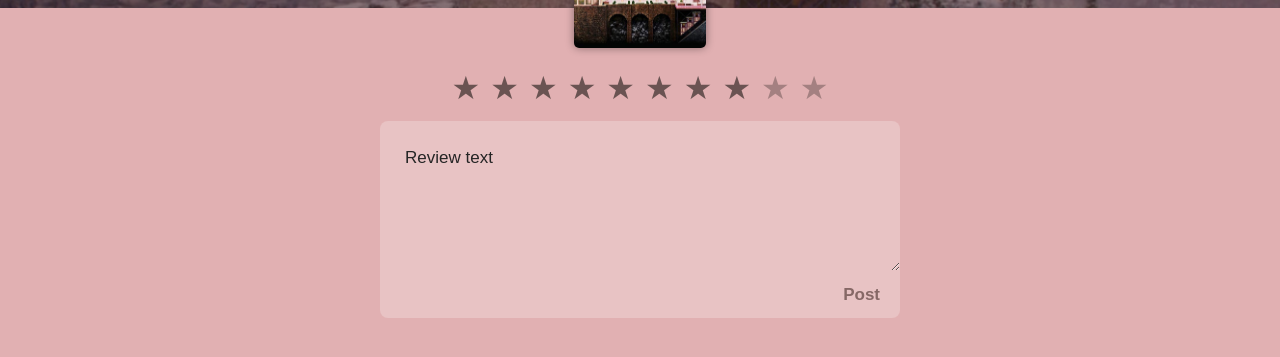
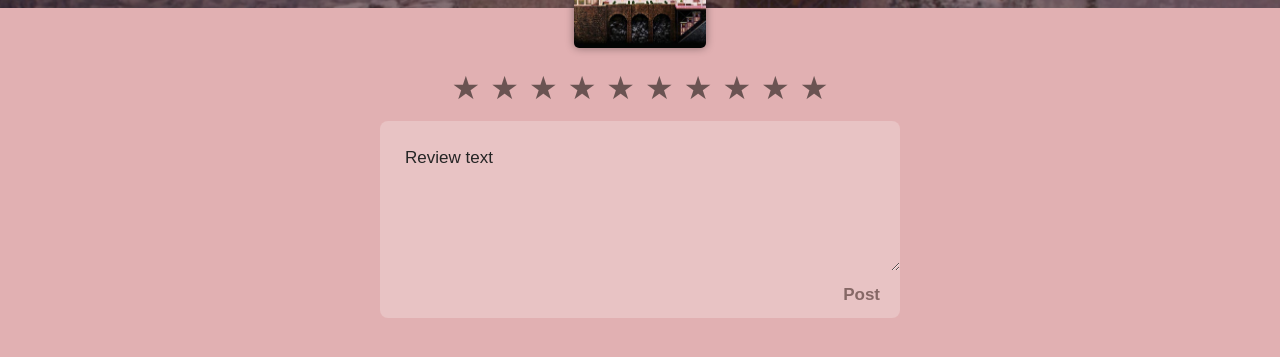
Before and after one commit to ViZuVi/1108323-what-to-watch-6, a React app: page /films/1/review in a window 1280 px wide. Shown: the part 297-654 px from the top of the page. Built offline with nearby package versions, Linux system fonts and the light colour scheme.

Commit message:
Создана форма отправки комментария, данные сохраняются в state

```diff
--- a/src/components/add-review/add-review.jsx
+++ b/src/components/add-review/add-review.jsx
@@ -2,13 +2,14 @@ import React from 'react';
 import {Link} from 'react-router-dom';
 import PropTypes from 'prop-types';
 import {moviePropTypes} from '../../props-validation';
+import CommentForm from '../comment-form/comment-form';
 
 const AddReview = ({movie}) => {
   return (
     <section className="movie-card movie-card--full">
       <div className="movie-card__header">
         <div className="movie-card__bg">
-          <img src="img/bg-the-grand-budapest-hotel.jpg" alt="The Grand Budapest Hotel" />
+          <img src={movie.backgroundImg} alt={movie.title} />
         </div>
 
         <h1 className="visually-hidden">WTW</h1>
@@ -46,49 +47,7 @@ const AddReview = ({movie}) => {
       </div>
 
       <div className="add-review">
-        <form action="#" className="add-review__form">
-          <div className="rating">
-            <div className="rating__stars">
-              <input className="rating__input" id="star-1" type="radio" name="rating" value="1"/>
-              <label className="rating__label" htmlFor="star-1">Rating 1</label>
-
-              <input className="rating__input" id="star-2" type="radio" name="rating" value="2" />
-              <label className="rating__label" htmlFor="star-2">Rating 2</label>
-
-              <input className="rating__input" id="star-3" type="radio" name="rating" value="3" defaultChecked />
-              <label className="rating__label" htmlFor="star-3">Rating 3</label>
-
-              <input className="rating__input" id="star-4" type="radio" name="rating" value="4" />
-              <label className="rating__label" htmlFor="star-4">Rating 4</label>
-
-              <input className="rating__input" id="star-5" type="radio" name="rating" value="5" />
-              <label className="rating__label" htmlFor="star-5">Rating 5</label>
-
-              <input className="rating__input" id="star-6" type="radio" name="rating" value="6"/>
-              <label className="rating__label" htmlFor="star-6">Rating 6</label>
-
-              <input className="rating__input" id="star-7" type="radio" name="rating" value="7" />
-              <label className="rating__label" htmlFor="star-7">Rating 7</label>
-
-              <input className="rating__input" id="star-8" type="radio" name="rating" value="8" defaultChecked />
-              <label className="rating__label" htmlFor="star-8">Rating 8</label>
-
-              <input className="rating__input" id="star-9" type="radio" name="rating" value="9" />
-              <label className="rating__label" htmlFor="star-9">Rating 9</label>
-
-              <input className="rating__input" id="star-10" type="radio" name="rating" value="10" />
-              <label className="rating__label" htmlFor="star-10">Rating 10</label>
-            </div>
-          </div>
-
-          <div className="add-review__text">
-            <textarea className="add-review__textarea" name="review-text" id="review-text" placeholder="Review text"></textarea>
-            <div className="add-review__submit">
-              <button className="add-review__btn" type="submit">Post</button>
-            </div>
-
-          </div>
-        </form>
+        <CommentForm movie={movie} />
       </div>
 
     </section>
--- a/src/components/app/app.jsx
+++ b/src/components/app/app.jsx
@@ -46,11 +46,11 @@ App.propTypes = {
   films: PropTypes.arrayOf(
       PropTypes.shape(moviePropTypes).isRequired,
   ).isRequired,
-  match: {
-    params: {
+  match: PropTypes.shape({
+    params: PropTypes.shape({
       id: PropTypes.number.isRequired,
-    },
-  },
+    }),
+  }),
 };
 
 export default App;
--- /dev/null
+++ b/src/components/comment-form/comment-form.jsx
@@ -0,0 +1,60 @@
+import React, {useState} from 'react';
+
+const CommentForm = () => {
+  const [userStar, setUserStar] = useState(0);
+  const [commentText, setCommentText] = useState(``);
+  const STARS = [1, 2, 3, 4, 5, 6, 7, 8, 9, 10];
+
+  // console.log(userStar);
+
+  return (
+    <form action="#" className="add-review__form">
+      <div className="rating">
+        <div className="rating__stars">
+          {STARS.map((star, id) => {
+            return (
+              <React.Fragment key={`${id}-star${star}`}>
+                <input
+                  className="rating__input"
+                  id={`star-${id}`}
+                  type="radio"
+                  name="rating"
+                  value={userStar}
+                  onChange={({target}) => {
+                    const value = ++target.value;
+                    return (
+                      setUserStar(value)
+                    );
+                  }}
+                />
+                <label className="rating__label" htmlFor={`star-${id}`}>Rating {id}</label>
+              </React.Fragment>
+            );
+          })}
+        </div>
+      </div>
+
+      <div className="add-review__text">
+        <textarea
+          className="add-review__textarea"
+          name="review-text"
+          id="review-text"
+          placeholder="Review text"
+          value={commentText}
+          onChange={({target}) => {
+            const value = target.value;
+            return (
+              setCommentText(value)
+            );
+          }}
+        ></textarea>
+        <div className="add-review__submit">
+          <button className="add-review__btn" type="submit">Post</button>
+        </div>
+
+      </div>
+    </form>
+  );
+};
+
+export default CommentForm;
```
